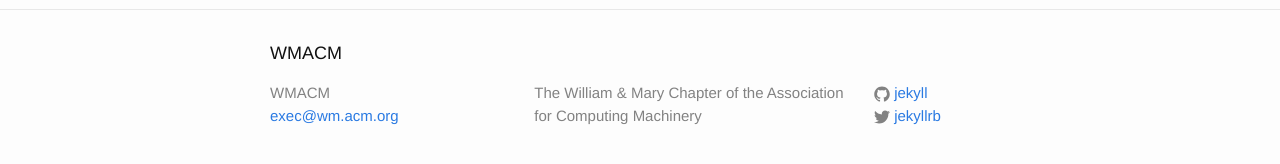
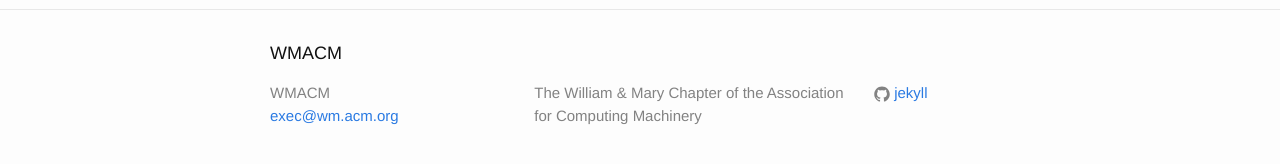
Before and after one commit to ACMWM/acmwm.github.io, a Jekyll site: the page built from _pages/about.md, in a window 1280 px wide. Shown: the part 341-505 px from the top of the page. Built offline with Jekyll 4.4.1, drawn with Linux system fonts in a browser that asks for light colours.

Commit message:
Remove twitter because we don't have one

```diff
--- a/_config.yml
+++ b/_config.yml
@@ -14,7 +14,6 @@
 baseurl: "" # the subpath of your site, e.g. /blog
 url: "http://yourdomain.com" # the base hostname & protocol for your site
 
-twitter_username: jekyllrb
 github_username:  jekyll
 
 include: [_pages]
--- a/_includes/icon-twitter.html
+++ /dev/null
@@ -1 +0,0 @@
-<a href="https://twitter.com/{{ include.username }}"><span class="icon icon--twitter">{% include icon-twitter.svg %}</span><span class="username">{{ include.username }}</span></a>
```
Also changed, not shown: _includes/icon-twitter.svg (deleted).
